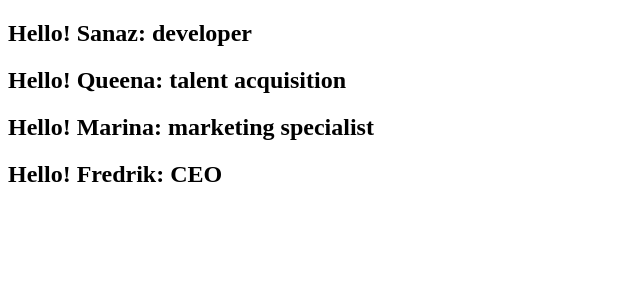
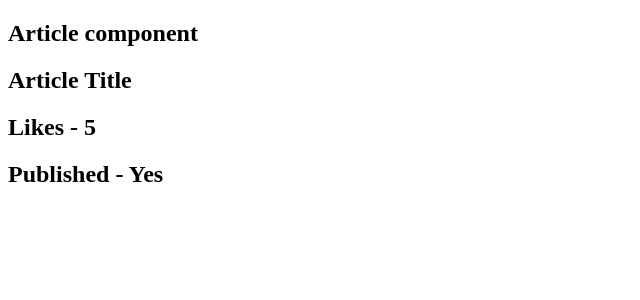
Before and after one commit to SanazBHMN/vue-3, a Vue app: page / in a window 1280 px wide. Shown: the top 300 px of the page, without its empty margins (0-640 px from the left). Built offline with nearby package versions, Linux system fonts and the light colour scheme.

Commit message:
prop types and attributes

```diff
--- a/src/App.vue
+++ b/src/App.vue
@@ -1,16 +1,21 @@
 <template>
-  <Greet name="Sanaz" role="developer" />
+  <!-- <Greet name="Sanaz" role="developer" />
   <Greet name="Queena" role="talent acquisition" />
   <Greet name="Marina" role="marketing specialist" />
-  <Greet :name="name" :role="role" />
+  <Greet :name="name" :role="role" /> -->
+
+  <Article title="Article Title" :likes="5" :isPublished="true" />
 </template>
 
 <script>
 import Greet from "./components/Greet.vue";
+import Article from "./components/Article.vue";
+
 export default {
   name: "App",
   components: {
     Greet,
+    Article,
   },
   data() {
     return {
--- /dev/null
+++ b/src/components/Article.vue
@@ -0,0 +1,25 @@
+<template>
+  <div>
+    <h2>Article component</h2>
+    <h2>{{ title }}</h2>
+    <h2>Likes - {{ likes }}</h2>
+    <h2>Published - {{ isPublished ? "Yes" : "No" }}</h2>
+  </div>
+</template>
+
+<script>
+export default {
+  name: "Article",
+  props: {
+    title: {
+      type: String,
+      required: true,
+      default: "Article Default Title",
+    },
+    likes: Number,
+    isPublished: Boolean,
+  },
+};
+</script>
+
+<style scoped></style>
```
